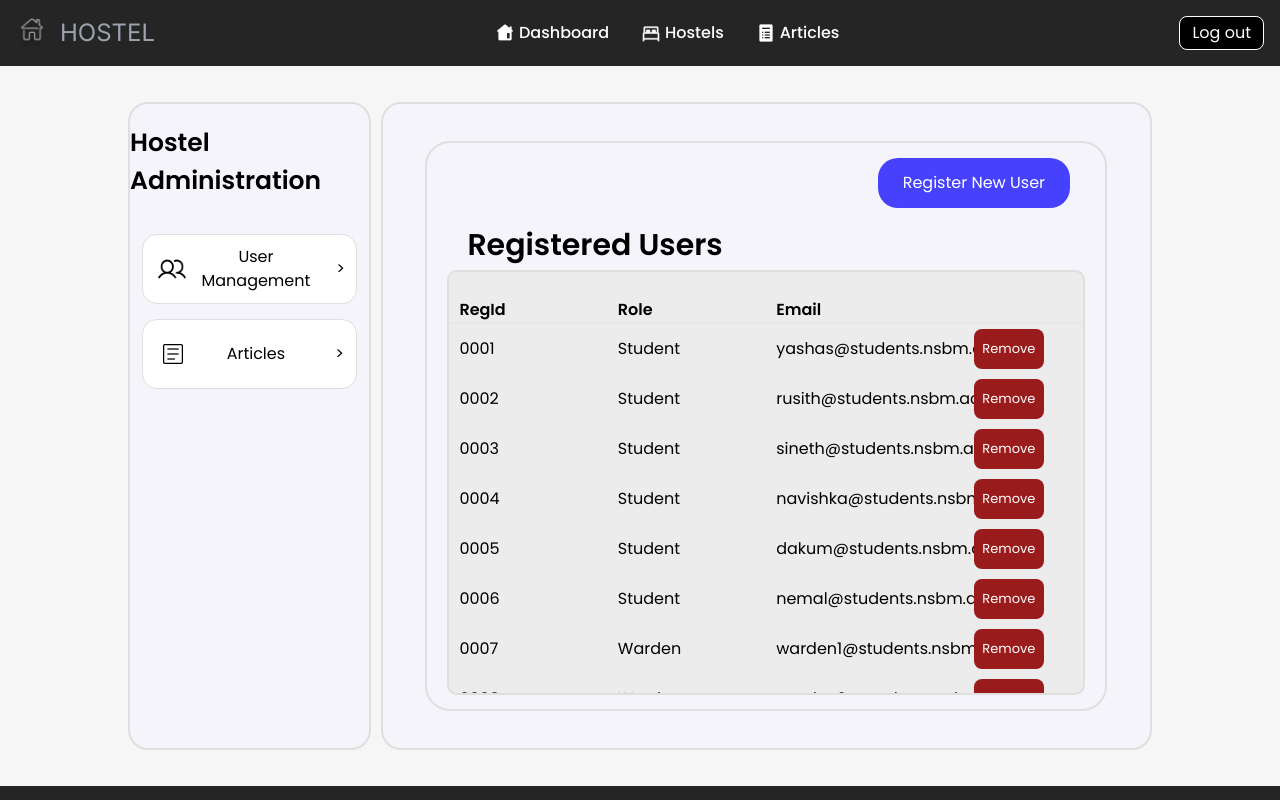
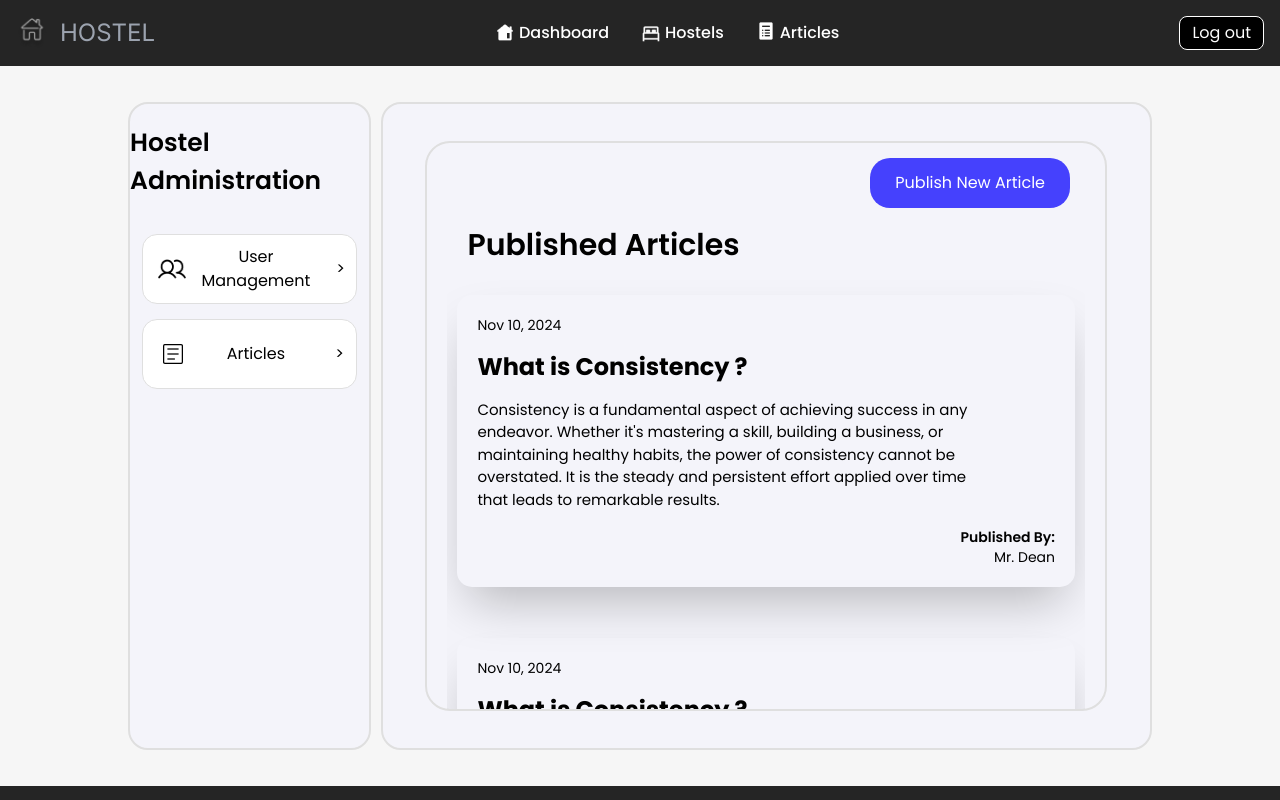
Before and after one commit to RusithTharindu/Campus-Housing-Portal-Frontend, a React (Vite) app in the folder HousingPortalSDT/: page /admin in a window 1280 px wide. Shown: the top 800 px of the page. Built offline with nearby package versions, Linux system fonts and the light colour scheme.

Commit message:
header links fixed

```diff
--- a/HousingPortalSDT/src/components/Header.jsx
+++ b/HousingPortalSDT/src/components/Header.jsx
@@ -61,41 +61,44 @@ function Header() {
         >
           <ul className="flex flex-col p-4 mt-4 font-medium border border-gray-100 rounded-lg md:p-0 md:space-x-8 rtl:space-x-reverse md:flex-row md:mt-0 md:border-0 dark:bg-gray-800 md:dark:bg-gray-900 dark:border-gray-700">
             <li className="flex items-center ">
-              <img
+
+              <Link
+                to="/dashboard"
+                className=" py-2 px-3 rounded font-poppins text-white hover:bg-white hover:text-black md:hover:bg-transparent md:hover:text-[#6DFFB9] md:p-0 flex items-center"
+              >
+                <img
                 src="src/assets/assets/filledhome.png"
                 className="w-5 h-5 mr-1"
                 alt="filledhouse"
               />
-              <Link
-                to="/dashboard"
-                className="block py-2 px-3 rounded font-poppins text-white hover:bg-white hover:text-black md:hover:bg-transparent md:hover:text-[#6DFFB9] md:p-0"
-              >
                 Dashboard
               </Link>
             </li>
             <li className="flex items-center">
-              <img
+
+              <Link
+                to="/viewAllProperties"
+                className=" py-2 px-3 rounded font-poppins text-white hover:bg-white hover:text-black md:hover:bg-transparent md:hover:text-[#6DFFB9] md:p-0 flex items-center"
+              >
+                <img
                 src="src/assets/assets/Bed.png"
                 className="w-5 h-5 mr-1"
                 alt="filledhouse"
               />
-              <Link
-                to="/hostels"
-                className="block py-2 px-3 rounded font-poppins text-white hover:bg-white hover:text-black md:hover:bg-transparent md:hover:text-[#6DFFB9] md:p-0"
-              >
                 Hostels
               </Link>
             </li>
             <li className="flex items-center">
-              <img
+
+              <Link
+                to="/Art"
+                className=" py-2 px-3 rounded font-poppins text-white hover:bg-white hover:text-black md:hover:bg-transparent md:hover:text-[#6DFFB9] md:p-0 flex"
+              >
+                <img
                 src="src/assets/assets/Page.png"
-                className="w-5 h-5 mr-1"
+                className="w-5 h-5 mr-1 hover:filter-[#6DFFB9]"
                 alt="filledhouse"
               />
-              <Link
-                to="/articles"
-                className="block py-2 px-3 rounded font-poppins text-white hover:bg-white hover:text-black md:hover:bg-transparent md:hover:text-[#6DFFB9] md:p-0"
-              >
                 Articles
               </Link>
             </li>
--- a/HousingPortalSDT/src/pages/adminPages/Admin.jsx
+++ b/HousingPortalSDT/src/pages/adminPages/Admin.jsx
@@ -19,8 +19,8 @@ const Admin = () => {
                     <LandlordLeftLink name= "Articles" onclick icon = {articlepng}/>
                 </div>
                 <div className='h-[90%] w-[70%] p-[5px] flex flex-col justify-center items-center border-2 border-[#dfdfdf] rounded-[20px] ml-[5px] bg-[#F4F4FA]'>
-                    <UserDisplay/>
-                    {/* <ArticleCardDisplay/> */}
+                    {/* <UserDisplay/> */}
+                    <ArticleCardDisplay/>
                 </div>
             </div>
         </div>
```
